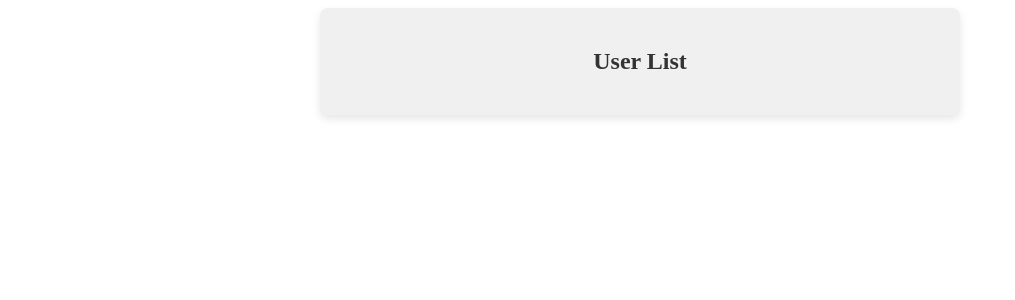
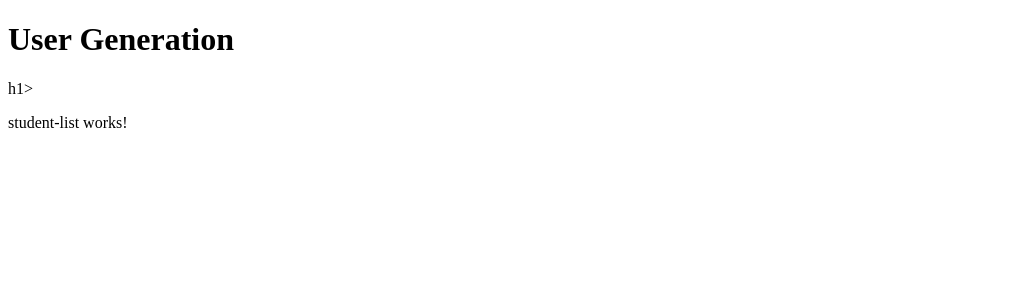
Before and after one commit to nanod24/Lab-Angular-Project, an Angular app: page / in a window 1280 px wide. Shown: the top 300 px of the page, without its empty margins (0-1015 px from the left). Built offline with nearby package versions, Linux system fonts and the light colour scheme.

Commit message:
working on the student-list component

```diff
--- a/src/app/app.component.html
+++ b/src/app/app.component.html
@@ -1,14 +1,3 @@
 
-<div class="container">
-  <h2>User List</h2>
-  <div *ngFor="let user of userList" class="user-card">
-    <h3>{{ user.firstName }} {{ user.lastName }}</h3>
-    <p>ID: {{ user.id }}</p>
-    <p>Department: {{ user.department }}</p>
-    <p>Admin: {{ user.isAdmin ? 'Yes' : 'No' }}</p> <!-- ternary operator to give user appropriate feedback -->
-    <!-- button to toggle admin status -->
-    <button (click)="toggleAdminStatus(user)" class="toggle-button">
-      Toggle Admin Status
-    </button>
-  </div>
-</div>
+<h1> {{ title}} </h1>h1>
+<app-student-list></app-student-list>
```
